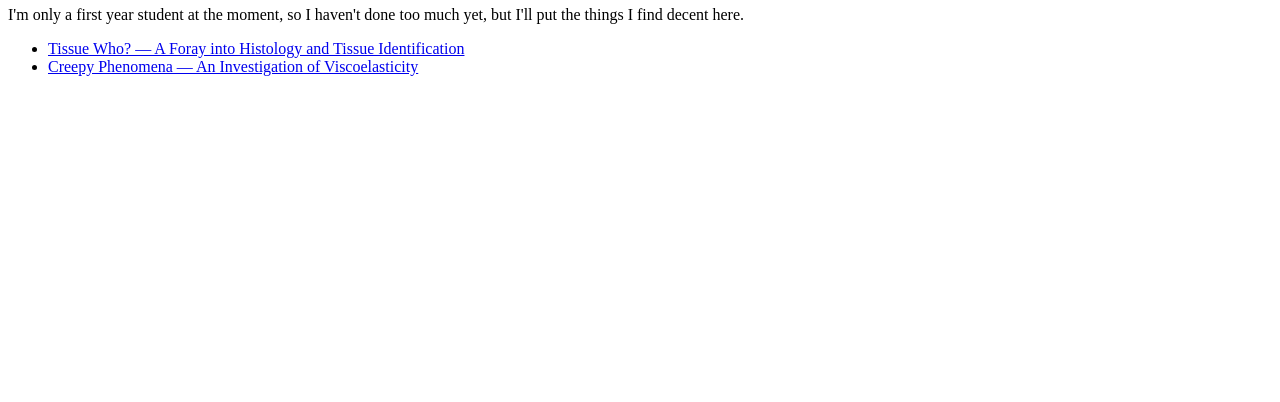
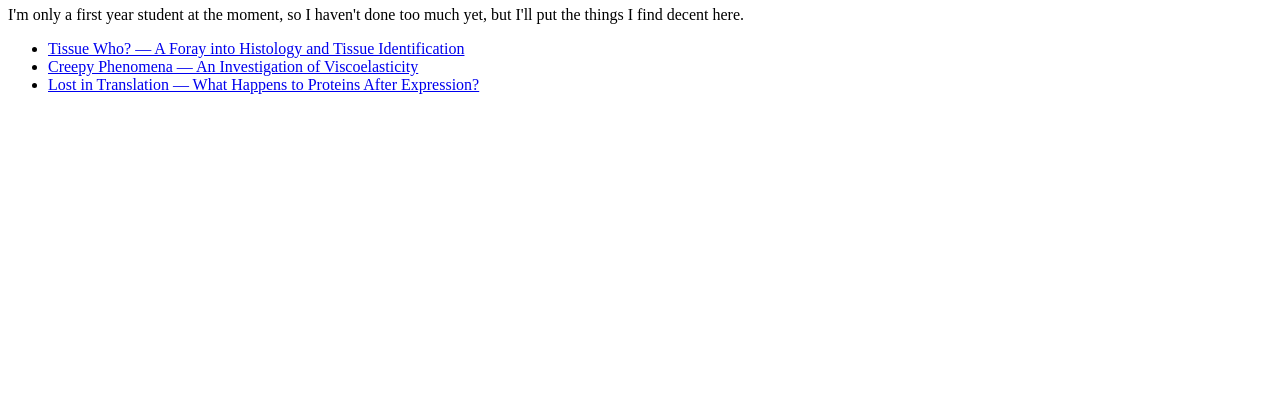
Before and after one commit to TheLostLambda/thelostlambda.xyz, a plain HTML site: page web/page/projects/index.html in a window 1280 px wide. Shown: the part 398-800 px from the top of the page. Drawn offline with Linux system fonts and the light colour scheme.

Commit message:
Add another poster

```diff
--- a/web/page/projects/index.html
+++ b/web/page/projects/index.html
@@ -35,5 +35,7 @@
     <li><a href="/documents/Histology.pdf">Tissue Who? — A Foray into Histology
 	and Tissue Identification</a></li>
     <li><a href="/documents/Viscoelasticity.pdf">Creepy Phenomena — An
-	Investigation of Viscoelasticity</a></li>
+  Investigation of Viscoelasticity</a></li>
+    <li><a href="/documents/ProteinProcessing.pdf">Lost in Translation — What
+  Happens to Proteins After Expression?</a></li>
 </div>
```
Also changed, not shown: 1 other file.
